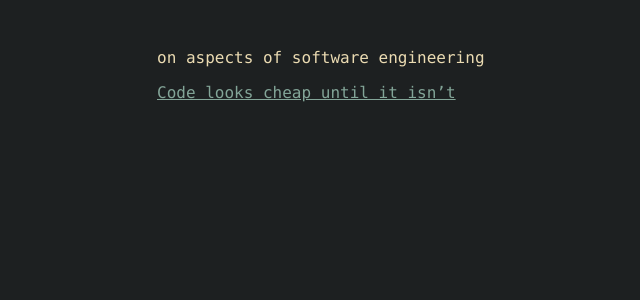
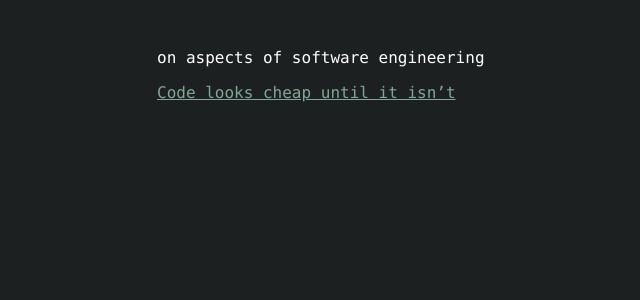
Before and after one commit to persona-mp3/takes, a Jekyll site: the page built from index.md, in a window 1280 px wide. Shown: the top 300 px of the page, without its empty margins (83-723 px from the left). Built offline with Jekyll 4.4.1, drawn with Linux system fonts in a browser that asks for light colours; our own code applies the rules of GitHub Pages for plain Markdown files.

Commit message:
changed font color

```diff
--- a/_layouts/default.html
+++ b/_layouts/default.html
@@ -4,7 +4,7 @@
 <style>
   body {
     background-color: #1d2021;
-    color: #ebdbb2;
+    color: white;
     font-family: "SF Mono", ui-monospace, Menlo, monospace;
     max-width: 800px;
     margin: 0 auto;
```
